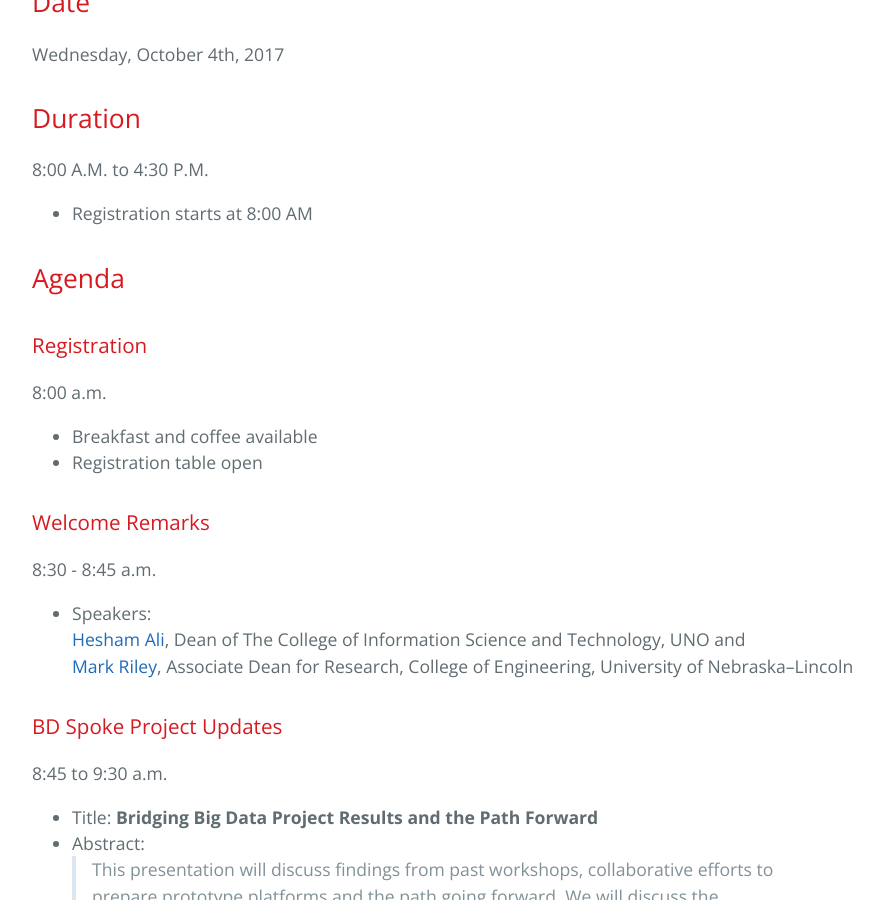
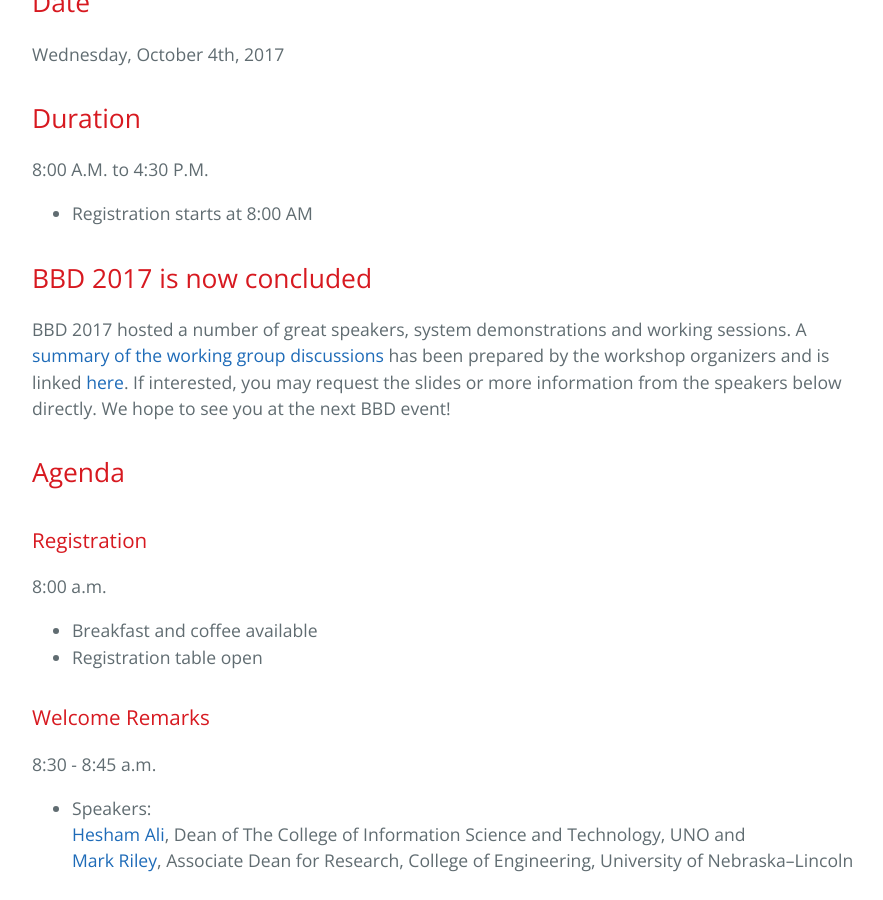
Before and after one commit to BridgingBigData/BridgingBigData.github.io, a Jekyll site: the page built from pages/bbd2017agenda.md, in a window 1280 px wide and 900 px high, scrolled down 516 px. Shown: the whole window, without its empty margins (192-1075 px from the left). Built offline with Jekyll 4.4.1, drawn with Linux system fonts in a browser that asks for light colours.

Commit message:
BBD 2017 working group summary

```diff
--- a/pages/bbd2017agenda.md
+++ b/pages/bbd2017agenda.md
@@ -12,6 +12,10 @@ Wednesday, October 4th, 2017
 ## Duration
 8:00 A.M. to 4:30 P.M.
 - Registration starts at 8:00 AM
+
+## BBD 2017 is now concluded
+
+BBD 2017 hosted a number of great speakers, system demonstrations and working sessions. A [summary of the working group discussions](https://bridgingbigdata.github.io/assets/attachments/Facilitated-Sessions-BBD-2017.pdf) has been prepared by the workshop organizers and is linked [here](https://bridgingbigdata.github.io/assets/attachments/Facilitated-Sessions-BBD-2017.pdf). If interested, you may request the slides or more information from the speakers below directly. We hope to see you at the next BBD event!
 
 ## Agenda
 
```
Also changed, not shown: pages/bbd2017.md (+1 -1 lines), 1 other file.
